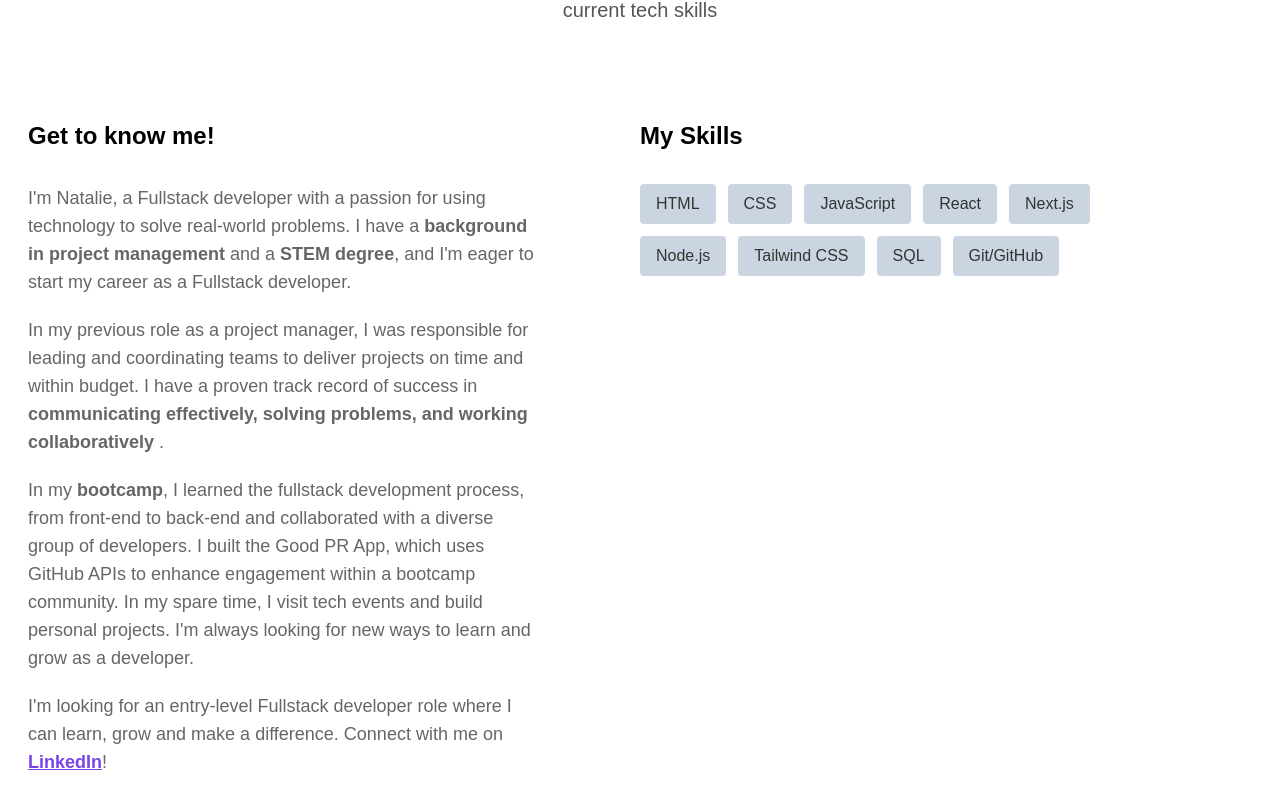
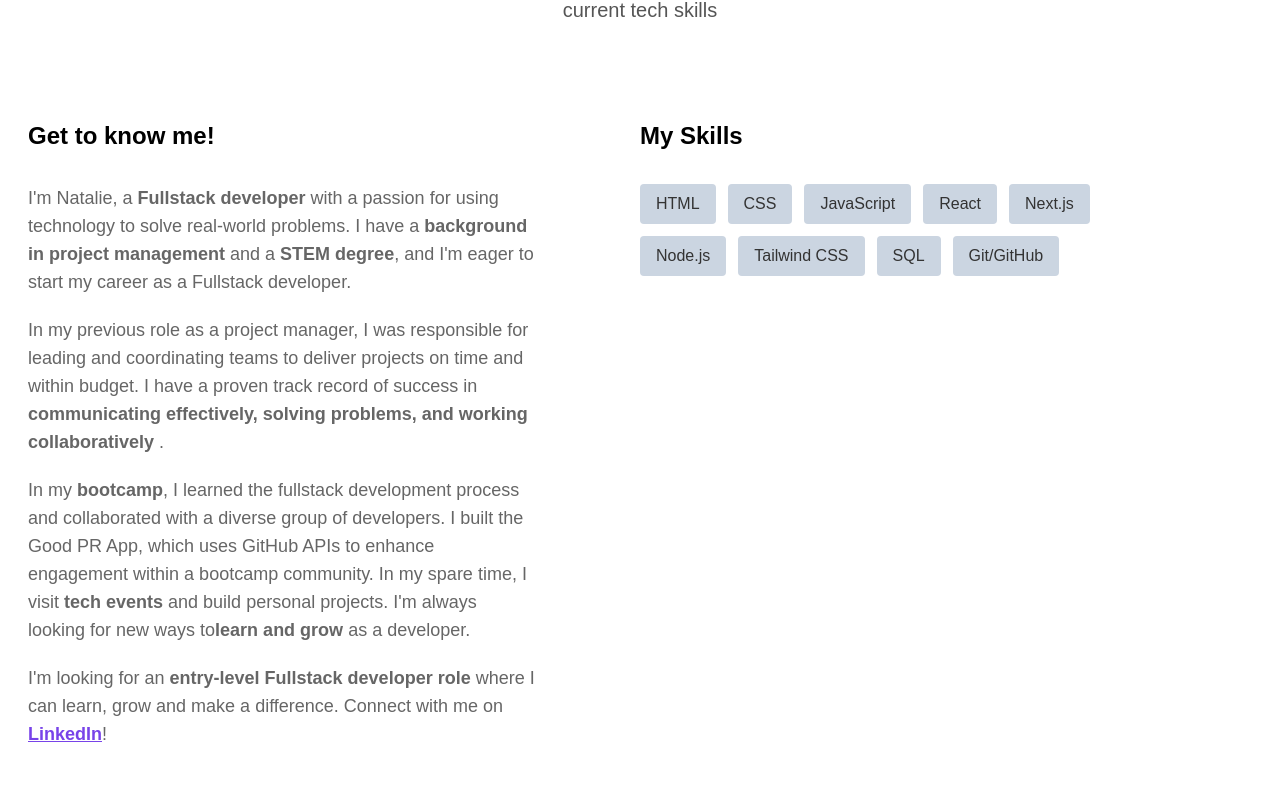
Before and after one commit to nataliiazab/portfolio, a React (Vite) app: page / in a window 1280 px wide. Shown: the part 1128-1934 px from the top of the page. Built offline with nearby package versions, Linux system fonts and the light colour scheme; a web font is replaced by a local one.

Commit message:
Update About.jsx

```diff
--- a/src/components/About.jsx
+++ b/src/components/About.jsx
@@ -30,8 +30,8 @@ const About = () => {
           <h4 className="text-2xl font-bold mb-8">Get to know me!</h4>
           <div className="md:w-10/12 text-lg text-[#666] mb-8">
             <p className="mb-5">
-              I'm Natalie, a Fullstack developer with a passion for using
-              technology to solve real-world problems. I have a{" "}
+              I'm Natalie, a <strong>Fullstack developer</strong> with a passion
+              for using technology to solve real-world problems. I have a{" "}
               <strong>background in project management</strong> and a{" "}
               <strong>STEM degree</strong>, and I'm eager to start my career as
               a Fullstack developer.
@@ -49,16 +49,17 @@ const About = () => {
             </p>
             <p className="mb-5">
               In my <strong>bootcamp</strong>, I learned the fullstack
-              development process, from front-end to back-end and collaborated
+              development process and collaborated
               with a diverse group of developers. I built the Good PR App, which
               uses GitHub APIs to enhance engagement within a bootcamp
-              community. In my spare time, I visit tech events and build
-              personal projects. I'm always looking for new ways to learn and
-              grow as a developer.
+              community. In my spare time, I visit <strong>tech events</strong>{" "}
+              and build personal projects. I'm always looking for new ways to
+              <strong>learn and grow</strong> as a developer.
             </p>
             <p className="mb-5">
-              I'm looking for an entry-level Fullstack developer role where I
-              can learn, grow and make a difference. Connect with me on{" "}
+              I'm looking for an{" "}
+              <strong>entry-level Fullstack developer role</strong> where I can
+              learn, grow and make a difference. Connect with me on{" "}
               <a
                 href="https://www.linkedin.com/feed/"
                 className="text-secondary font-bold underline"
```
